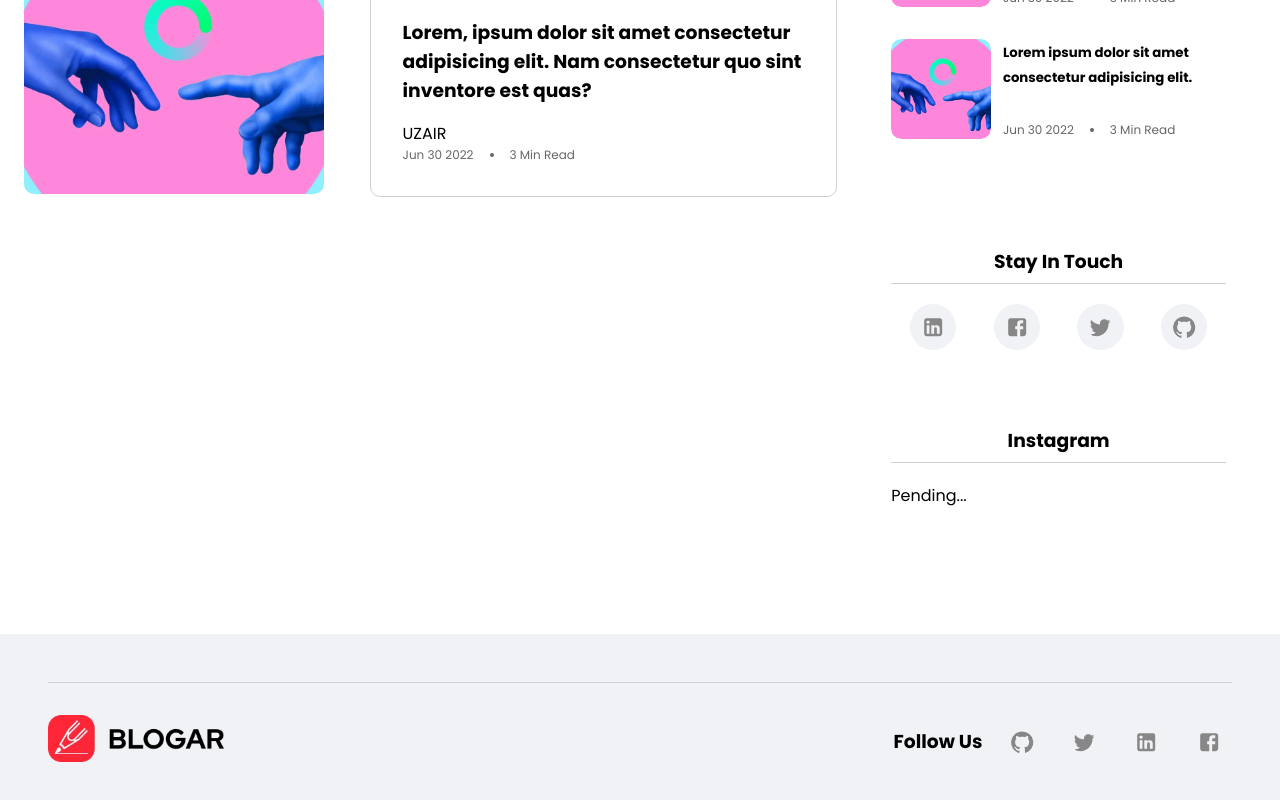
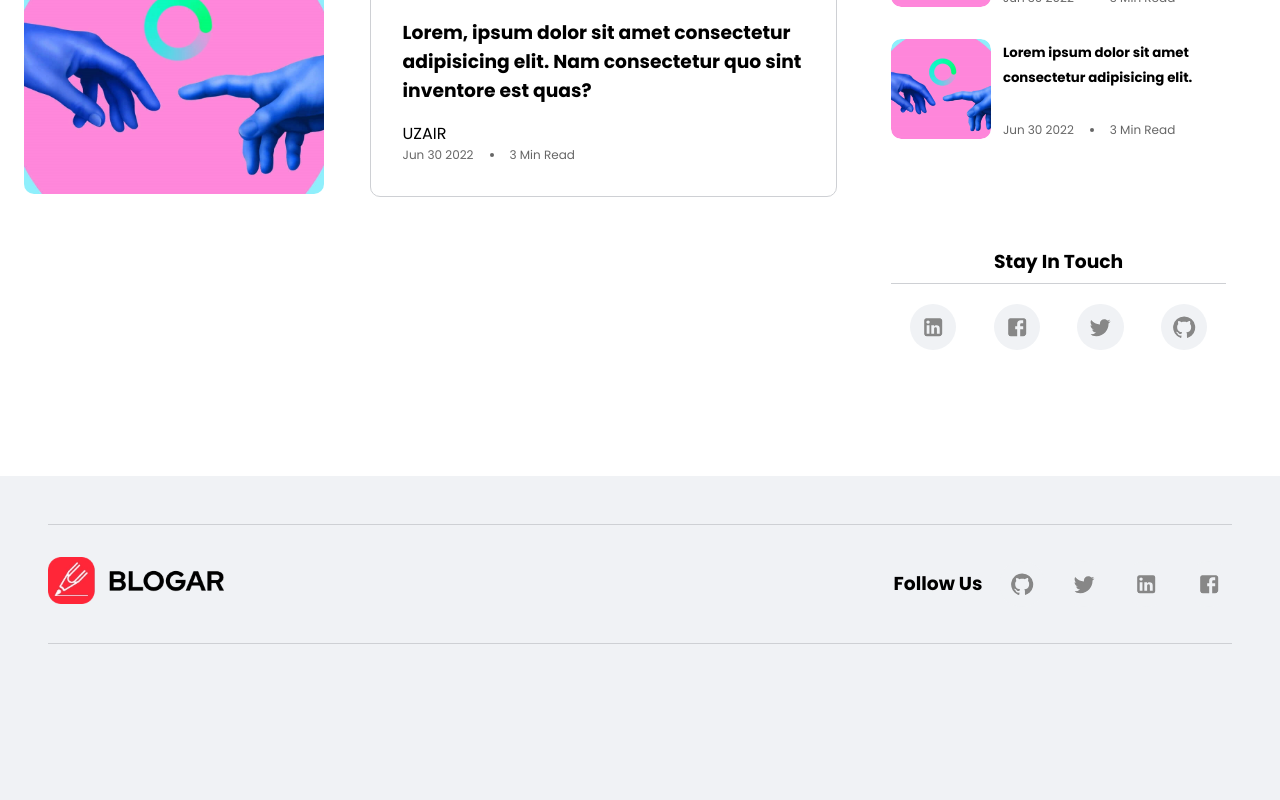
Before and after one commit to heyitsuzair/blog-fire-react, a React (Create React App) app: page / in a window 1280 px wide. Shown: the part 4394-5194 px from the top of the page. After the commit the page ends 5086 px from the top, so only its background shows below. Built offline with nearby package versions, Linux system fonts and the light colour scheme.

Commit message:
Improvements

```diff
--- a/src/components/commons/Sidebar.js
+++ b/src/components/commons/Sidebar.js
@@ -65,12 +65,6 @@ export default function Sidebar() {
             </Grid>
           </div>
         </Grid>
-        <Grid item className="sidebar-item" lg={12} md={12} sm={12} xs={12}>
-          <h3>Instagram</h3>
-          <Grid item lg={4}>
-            <InstagramItem />
-          </Grid>
-        </Grid>
       </Grid>
     </div>
   );
```
